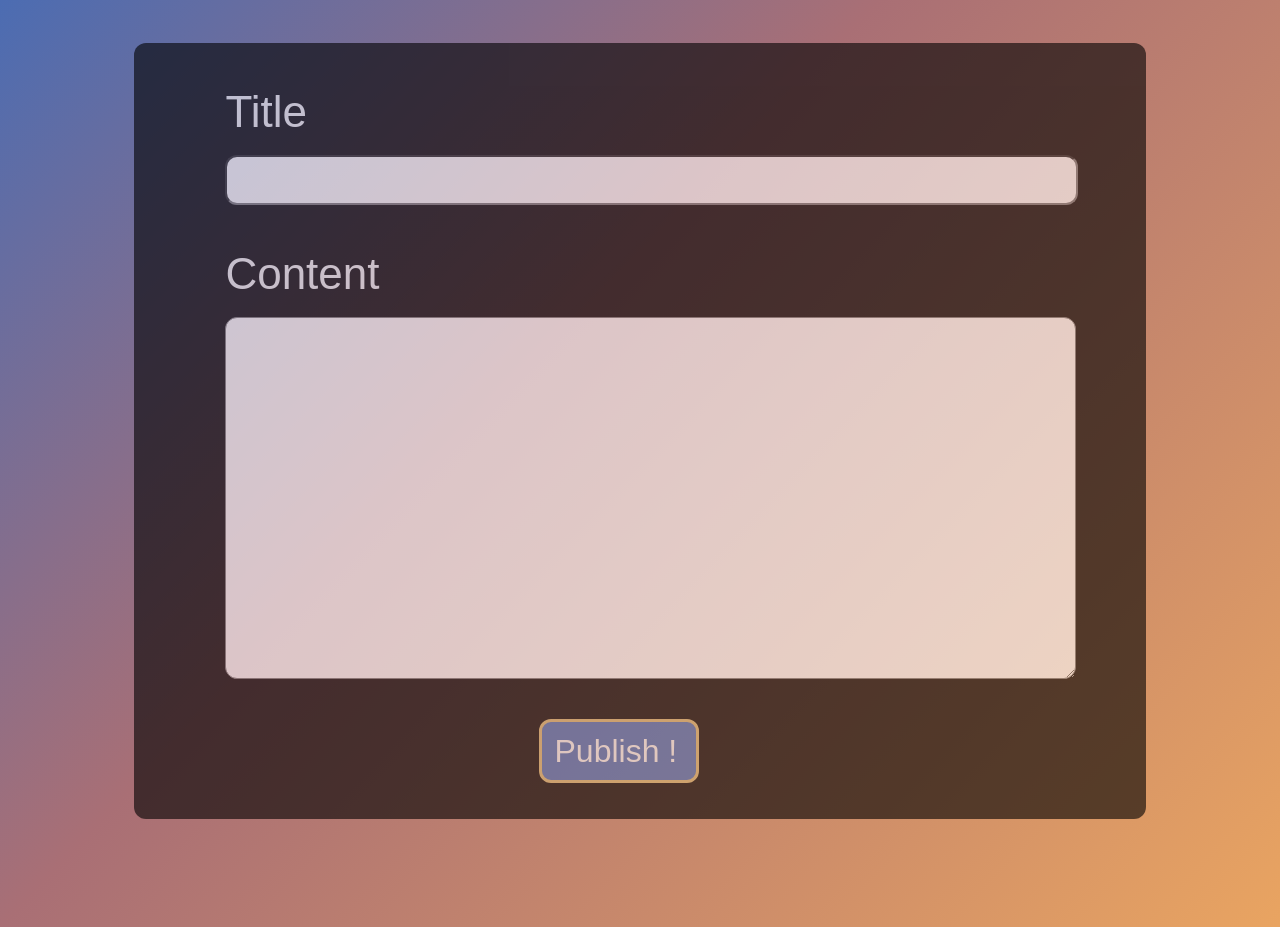
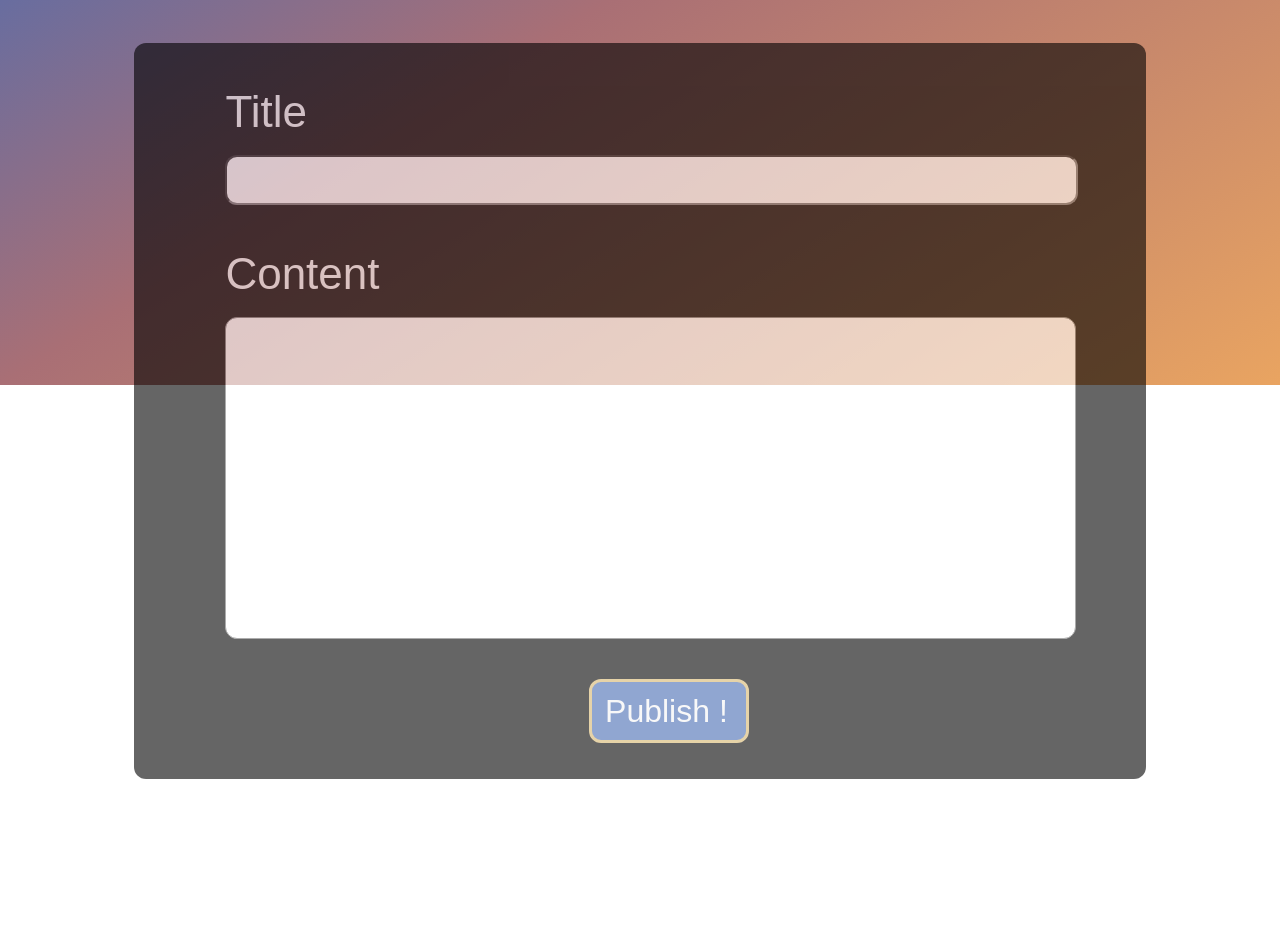
Before and after one commit to Clemy-beep/mini_blog, a PHP site: page /vues/add_articles.html in a window 1280 px wide. Shown: the part 423-1350 px from the top of the page. After the commit the page ends 1202 px from the top, so only its background shows below. Run offline with PHP 8.4, Linux system fonts and the light colour scheme; some web fonts are replaced.

Commit message:
css modif

```diff
--- a/articles_style.css
+++ b/articles_style.css
@@ -3,7 +3,7 @@ body {
     background-image: none;
     background: linear-gradient(to left top, #E9A461, #A96F75, #216BCE);
     background-repeat: no-repeat;
-    height: 100%;
+    height: 100vh;
 }
 
 * {
@@ -75,7 +75,6 @@ h1 {
 }
 
 .container {
-    height: max-content;
     width: 80%;
     margin-left: 10%;
     margin-right: 10%;
@@ -109,12 +108,16 @@ h1 {
 #content {
     margin-left: 9%;
     width: 80%;
-    height: 25vmax;
+    height: 60%;
     border-radius: 12px;
     padding: 20px;
     color: black;
     font-size: 24px;
     font-family: 'Roboto', sans-serif;
+}
+
+textarea {
+    resize: none;
 }
 
 #publish-button {
@@ -126,14 +129,10 @@ h1 {
     padding-left: 0;
     margin-bottom: 36px;
     margin-top: 36px;
-    margin-left: 40%;
+    margin-left: 45%;
     margin-right: auto;
     background-color: #486CB4;
     color: whitesmoke;
     border: 3px solid #d6b670;
     border-radius: 12px;
 }
-
-#emptycontainer {
-    height: 100px;
-}
--- a/index.php
+++ b/index.php
@@ -9,7 +9,7 @@ if(session_status()=== PHP_SESSION_ACTIVE) {session_destroy();}
     <meta http-equiv="X-UA-Compatible" content="IE=edge">
     <meta name="viewport" content="width=device-width, initial-scale=1.0">
     <title>My blog</title>
-    <link rel="stylesheet" href="style.css">
+    <link rel="stylesheet" href="style.css?<?php echo time(); ?>">
     <link rel="stylesheet" href="https://cdnjs.cloudflare.com/ajax/libs/font-awesome/6.0.0-beta2/css/all.min.css" integrity="sha512-YWzhKL2whUzgiheMoBFwW8CKV4qpHQAEuvilg9FAn5VJUDwKZZxkJNuGM4XkWuk94WCrrwslk8yWNGmY1EduTA==" crossorigin="anonymous" referrerpolicy="no-referrer" />
     <link rel="preconnect" href="https://fonts.googleapis.com">
     <link rel="preconnect" href="https://fonts.gstatic.com" crossorigin>
--- a/style.css
+++ b/style.css
@@ -1,6 +1,6 @@
 body {
     background-image: url("./resources/background.jpg");
-    background-size: 100vmax 75vmax;
+    background-size: 100vw 100vh;
     background-repeat: no-repeat;
 }
 
@@ -16,6 +16,7 @@ body {
     background-color: black;
     opacity: 0.45;
     border-radius: 8px;
+    box-shadow: 0px 0px 4px 4px black;
 }
 
 .outer {
```
